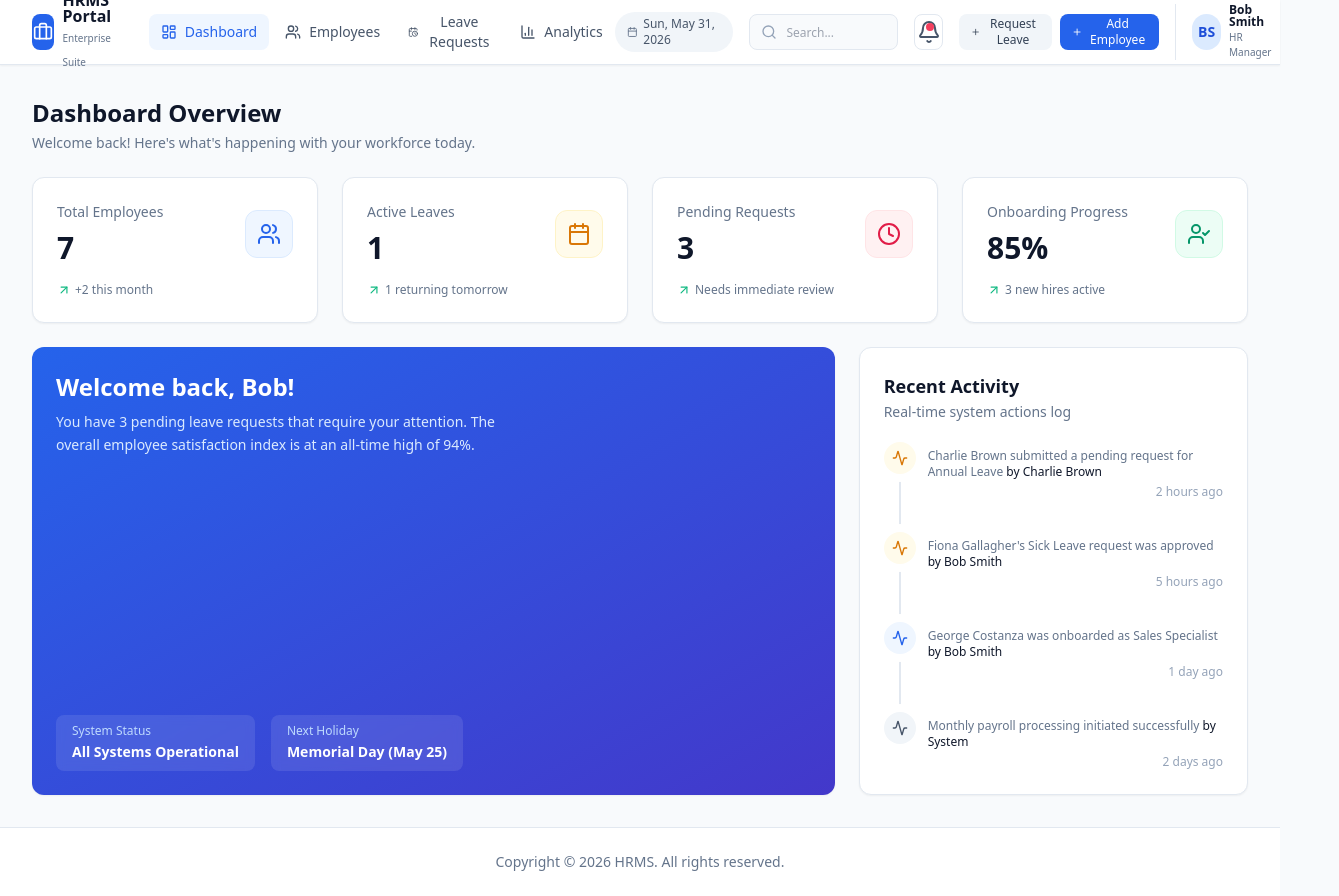
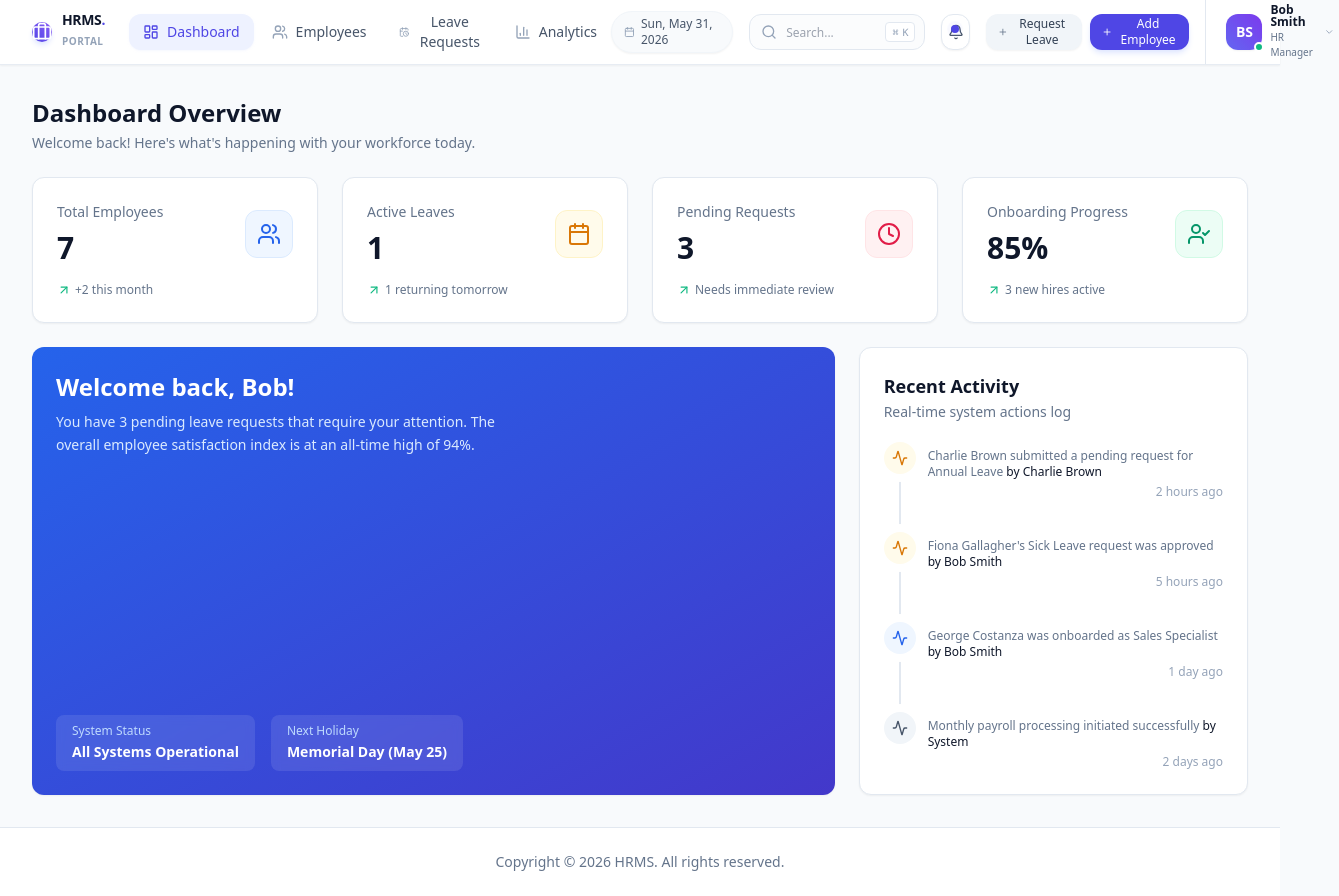
Before and after one commit to muhil0304/HRMS, a React (Vite) app: page / in a window 1280 px wide. Shown: the whole page, 1339 px wide, since content can reach past the window. Built offline with nearby package versions, Linux system fonts and the light colour scheme.

Commit message:
SCRUM-53: Update the header with Morden profession theme and look

```diff
--- a/src/components/Header.tsx
+++ b/src/components/Header.tsx
@@ -10,7 +10,11 @@ import {
   BarChart3,
   Briefcase,
   Menu,
-  X
+  X,
+  ChevronDown,
+  User,
+  Settings,
+  LogOut
 } from 'lucide-react';
 import { Button } from './ui/Button';
 
@@ -28,6 +32,7 @@ export const Header: React.FC<HeaderProps> = ({
   onAddLeaveClick
 }) => {
   const [isMobileMenuOpen, setIsMobileMenuOpen] = useState(false);
+  const [isProfileOpen, setIsProfileOpen] = useState(false);
 
   const today = new Date().toLocaleDateString('en-US', {
     weekday: 'short',
@@ -44,18 +49,20 @@ export const Header: React.FC<HeaderProps> = ({
   ];
 
   return (
-    <header className="sticky top-0 z-30 w-full border-b border-slate-200 bg-white shadow-sm">
+    <header className="sticky top-0 z-30 w-full border-b border-slate-200/80 bg-white/90 backdrop-blur-md shadow-sm">
       {/* Top Bar */}
       <div className="flex h-16 items-center justify-between px-4 sm:px-8">
         {/* Left: Logo & Brand */}
         <div className="flex items-center gap-6">
-          <div className="flex items-center gap-2">
-            <div className="flex h-9 w-9 items-center justify-center rounded-lg bg-blue-600 text-white">
+          <div className="flex items-center gap-2.5">
+            <div className="flex h-9.5 w-9.5 items-center justify-center rounded-xl bg-gradient-to-tr from-indigo-600 to-violet-500 text-white shadow-md shadow-indigo-100">
               <Briefcase className="h-5 w-5" />
             </div>
             <div>
-              <h1 className="text-base font-bold text-slate-900 leading-none">HRMS Portal</h1>
-              <span className="text-[10px] font-medium text-slate-500">Enterprise Suite</span>
+              <h1 className="text-sm font-bold text-slate-900 leading-none tracking-tight">
+                HRMS<span className="text-indigo-600">.</span>
+              </h1>
+              <span className="text-[10px] font-semibold text-slate-400 uppercase tracking-wider">Portal</span>
             </div>
           </div>
 
@@ -68,13 +75,13 @@ export const Header: React.FC<HeaderProps> = ({
                 <button
                   key={item.id}
                   onClick={() => setView(item.id)}
-                  className={`flex items-center gap-2 rounded-lg px-3 py-2 text-sm font-medium transition-colors ${
+                  className={`flex items-center gap-2 rounded-xl px-3.5 py-2 text-sm font-medium transition-all duration-200 ${
                     isActive
-                      ? 'bg-blue-50 text-blue-600'
+                      ? 'bg-indigo-50 text-indigo-600 shadow-sm shadow-indigo-50/50'
                       : 'text-slate-600 hover:bg-slate-50 hover:text-slate-900'
                   }`}
                 >
-                  <Icon className="h-4 w-4" />
+                  <Icon className={`h-4 w-4 ${isActive ? 'text-indigo-600' : 'text-slate-400'}`} />
                   {item.label}
                 </button>
               );
@@ -85,25 +92,31 @@ export const Header: React.FC<HeaderProps> = ({
         {/* Right: Search, Notifications, Actions, Profile, Hamburger */}
         <div className="flex items-center gap-4">
           {/* Today's Date (Desktop only) */}
-          <div className="hidden lg:flex items-center gap-1.5 rounded-full bg-slate-100 px-3 py-1 text-xs font-medium text-slate-600">
-            <Calendar className="h-3.5 w-3.5 text-slate-500" />
+          <div className="hidden lg:flex items-center gap-1.5 rounded-full bg-slate-50 border border-slate-100 px-3 py-1 text-xs font-medium text-slate-600 shadow-sm">
+            <Calendar className="h-3.5 w-3.5 text-slate-400" />
             {today}
           </div>
 
           {/* Search Bar (Desktop only) */}
-          <div className="relative hidden xl:block w-48">
+          <div className="relative hidden xl:block w-56">
             <Search className="absolute left-3 top-2.5 h-4 w-4 text-slate-400" />
             <input
               type="text"
               placeholder="Search..."
-              className="h-9 w-full rounded-lg border border-slate-200 bg-slate-50 pl-9 pr-3 text-xs outline-none transition-all focus:border-blue-500 focus:bg-white focus:ring-2 focus:ring-blue-100"
+              className="h-9 w-full rounded-xl border border-slate-200 bg-slate-50/50 pl-9 pr-8 text-xs outline-none transition-all duration-200 focus:border-indigo-500 focus:bg-white focus:ring-4 focus:ring-indigo-500/10"
             />
+            <div className="absolute right-2.5 top-2 flex h-5 select-none items-center gap-1 rounded border border-slate-200 bg-white px-1.5 font-mono text-[10px] font-medium text-slate-400">
+              <span>⌘</span>K
+            </div>
           </div>
 
           {/* Notifications */}
-          <button className="relative flex h-9 w-9 items-center justify-center rounded-lg border border-slate-200 hover:bg-slate-50 transition-colors">
-            <Bell className="h-4.5 w-4.5 text-slate-600" />
-            <span className="absolute right-2 top-2 h-2 w-2 rounded-full bg-rose-500" />
+          <button className="relative flex h-9 w-9 items-center justify-center rounded-xl border border-slate-200 bg-white text-slate-600 hover:bg-slate-50 hover:text-slate-900 transition-all duration-200 shadow-sm">
+            <Bell className="h-4 w-4" />
+            <span className="absolute right-2.5 top-2.5 flex h-2 w-2">
+              <span className="animate-ping absolute inline-flex h-full w-full rounded-full bg-indigo-400 opacity-75"></span>
+              <span className="relative inline-flex rounded-full h-2 w-2 bg-indigo-600"></span>
+            </span>
           </button>
 
           {/* Desktop Action Buttons */}
@@ -112,16 +125,16 @@ export const Header: React.FC<HeaderProps> = ({
               variant="secondary"
               size="sm"
               onClick={onAddLeaveClick}
-              className="gap-1.5 h-9 text-xs"
+              className="gap-1.5 h-9 text-xs font-medium border-slate-200 hover:bg-slate-50 hover:text-slate-900 shadow-sm rounded-xl"
             >
-              <Plus className="h-3.5 w-3.5" />
+              <Plus className="h-3.5 w-3.5 text-slate-500" />
               Request Leave
             </Button>
             <Button
               variant="primary"
               size="sm"
               onClick={onAddEmployeeClick}
-              className="gap-1.5 h-9 text-xs"
+              className="gap-1.5 h-9 text-xs font-medium bg-indigo-600 hover:bg-indigo-700 text-white shadow-md shadow-indigo-100 hover:shadow-indigo-200 transition-all duration-200 rounded-xl"
             >
               <Plus className="h-3.5 w-3.5" />
               Add Employee
@@ -129,20 +142,55 @@ export const Header: React.FC<HeaderProps> = ({
           </div>
 
           {/* User Profile */}
-          <div className="flex items-center gap-2 border-l border-slate-200 pl-4">
-            <div className="flex h-9 w-9 items-center justify-center rounded-full bg-blue-100 text-blue-700 font-bold text-sm">
+          <div className="relative flex items-center gap-2 border-l border-slate-200 pl-4">
+            <button
+              onClick={() => setIsProfileOpen(!isProfileOpen)}
+              className="flex items-center gap-2 rounded-xl p-1 hover:bg-slate-50 transition-colors focus:outline-none"
+            >
+              <div className="relative">
+                <div className="flex h-9 w-9 items-center justify-center rounded-xl bg-gradient-to-tr from-indigo-500 to-violet-600 text-white font-bold text-sm shadow-sm">
                   BS
+                </div>
+                <span className="absolute -bottom-0.5 -right-0.5 h-2.5 w-2.5 rounded-full border-2 border-white bg-emerald-500" />
               </div>
               <div className="hidden lg:block text-left">
                 <h4 className="text-xs font-semibold text-slate-900 leading-none">Bob Smith</h4>
                 <p className="text-[10px] text-slate-500 mt-0.5">HR Manager</p>
               </div>
+              <ChevronDown className="hidden lg:block h-3.5 w-3.5 text-slate-400" />
+            </button>
+
+            {/* Profile Dropdown Menu */}
+            {isProfileOpen && (
+              <div className="absolute right-0 top-12 z-50 w-48 rounded-xl border border-slate-200 bg-white p-1 shadow-lg ring-1 ring-black/5">
+                <div className="px-3 py-2 border-b border-slate-100">
+                  <p className="text-xs font-semibold text-slate-900">Bob Smith</p>
+                  <p className="text-[10px] text-slate-500">bob.smith@company.com</p>
+                </div>
+                <div className="py-1">
+                  <button className="flex w-full items-center gap-2 rounded-lg px-3 py-1.5 text-xs text-slate-700 hover:bg-slate-50">
+                    <User className="h-3.5 w-3.5 text-slate-400" />
+                    My Profile
+                  </button>
+                  <button className="flex w-full items-center gap-2 rounded-lg px-3 py-1.5 text-xs text-slate-700 hover:bg-slate-50">
+                    <Settings className="h-3.5 w-3.5 text-slate-400" />
+                    Settings
+                  </button>
+                </div>
+                <div className="border-t border-slate-100 pt-1">
+                  <button className="flex w-full items-center gap-2 rounded-lg px-3 py-1.5 text-xs text-rose-600 hover:bg-rose-50">
+                    <LogOut className="h-3.5 w-3.5" />
+                    Sign Out
+                  </button>
+                </div>
+              </div>
+            )}
           </div>
 
           {/* Mobile Menu Hamburger Button */}
           <button
             onClick={() => setIsMobileMenuOpen(!isMobileMenuOpen)}
-            className="rounded-lg p-1.5 text-slate-600 hover:bg-slate-100 hover:text-slate-900 md:hidden"
+            className="rounded-xl p-1.5 text-slate-600 hover:bg-slate-100 hover:text-slate-900 md:hidden"
           >
             {isMobileMenuOpen ? <X className="h-6 w-6" /> : <Menu className="h-6 w-6" />}
           </button>
@@ -151,7 +199,7 @@ export const Header: React.FC<HeaderProps> = ({
 
       {/* Mobile Menu Dropdown */}
       {isMobileMenuOpen && (
-        <div className="border-t border-slate-200 bg-slate-50 px-4 py-4 md:hidden space-y-4">
+        <div className="border-t border-slate-200 bg-slate-50/90 backdrop-blur-md px-4 py-4 md:hidden space-y-4">
           {/* Mobile Navigation Links */}
           <div className="space-y-1">
             <p className="text-[10px] font-bold uppercase tracking-wider text-slate-400 px-3 mb-2">Navigation</p>
@@ -165,9 +213,9 @@ export const Header: React.FC<HeaderProps> = ({
                     setView(item.id);
                     setIsMobileMenuOpen(false);
                   }}
-                  className={`flex w-full items-center gap-3 rounded-lg px-3 py-2.5 text-sm font-medium transition-colors ${
+                  className={`flex w-full items-center gap-3 rounded-xl px-3 py-2.5 text-sm font-medium transition-colors ${
                     isActive
-                      ? 'bg-blue-600 text-white'
+                      ? 'bg-indigo-600 text-white shadow-md shadow-indigo-100'
                       : 'text-slate-600 hover:bg-slate-100 hover:text-slate-900'
                   }`}
                 >
@@ -188,7 +236,7 @@ export const Header: React.FC<HeaderProps> = ({
                 onAddLeaveClick();
                 setIsMobileMenuOpen(false);
               }}
-              className="w-full gap-1.5 h-9 text-xs"
+              className="w-full gap-1.5 h-9 text-xs rounded-xl"
             >
               <Plus className="h-3.5 w-3.5" />
               Request Leave
@@ -200,7 +248,7 @@ export const Header: React.FC<HeaderProps> = ({
                 onAddEmployeeClick();
                 setIsMobileMenuOpen(false);
               }}
-              className="w-full gap-1.5 h-9 text-xs"
+              className="w-full gap-1.5 h-9 text-xs bg-indigo-600 hover:bg-indigo-700 text-white rounded-xl"
             >
               <Plus className="h-3.5 w-3.5" />
               Add Employee
```
Lines whose indentation alone changed are shown as unchanged.
